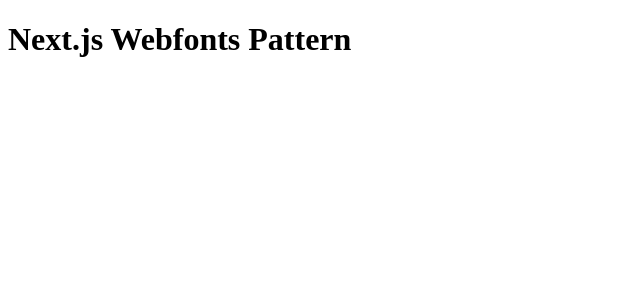
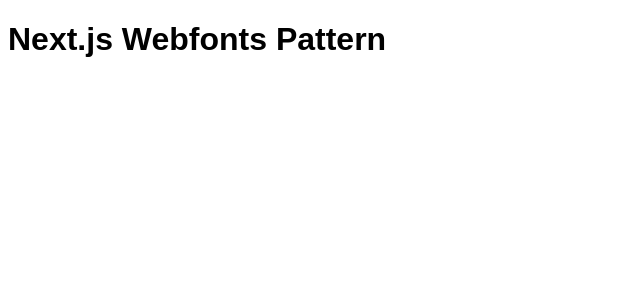
Before and after one commit to Monotype/pattern-nextjs-webfonts, a Next.js app: page / in a window 1280 px wide. Shown: the top 300 px of the page, without its empty margins (0-640 px from the left). Built offline with nearby package versions, Linux system fonts and the light colour scheme; a web font is replaced by a local one.

Commit message:
feat: add PR #6 full runnable implementation

```diff
--- a/app/layout.tsx
+++ b/app/layout.tsx
@@ -1 +1 @@
-export default function RootLayout({children}){return (<html><body>{children}</body></html>);}
+export const metadata={title:"Next.js Webfonts"}; export default function RootLayout({children}){return(<html><body>{children}</body></html>);}
--- a/app/page.tsx
+++ b/app/page.tsx
@@ -1 +1 @@
-export default function Page(){return <h1>Next.js Webfonts Pattern</h1>}
+import localFont from "next/font/local"; const myFont=localFont({src:"../public/fonts/MyFont.woff2"}); export default function Page(){return <h1 className={myFont.className}>Next.js Webfonts Pattern</h1>}
--- a/package.json
+++ b/package.json
@@ -1 +1 @@
-{"name":"nextjs-webfonts","dependencies":{"next":"14.0.0"}}
+{"name":"nextjs-webfonts","scripts":{"dev":"next dev"},"dependencies":{"next":"14.0.0","react":"18.0.0","react-dom":"18.0.0"}}
```
